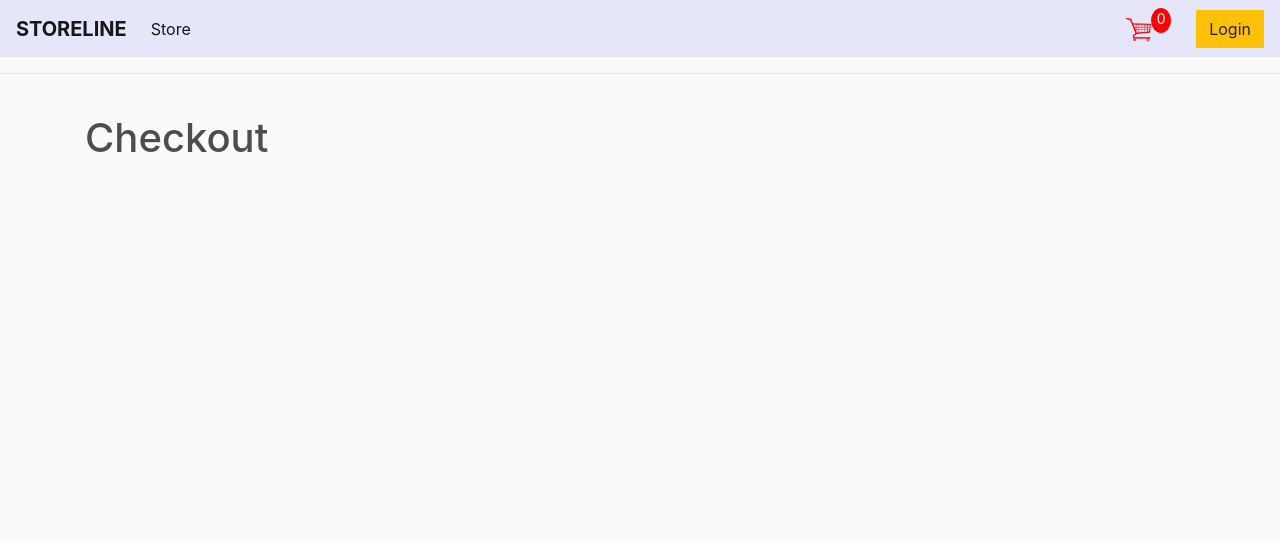
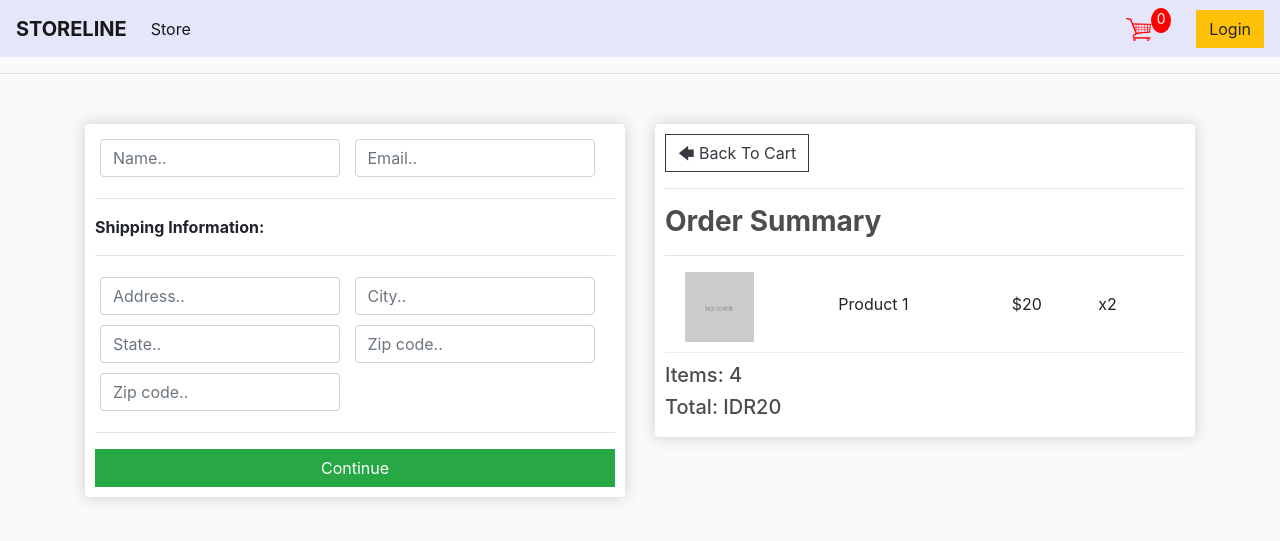
Before and after one commit to hakimamarullah/storeline, a Django app: page /checkout/ in a window 1280 px wide. Shown: the top 541 px of the page. Run offline with Django 3.2, Linux system fonts and the light colour scheme; some libraries are stand-ins or nearby versions.

Commit message:
Template done

```diff
--- a/static/css/main.css
+++ b/static/css/main.css
@@ -55,7 +55,9 @@ h1,h2,h3,h4,h5,h6{
 }
 
 .row-image{
-	width: 100px;
+	width: 40%;
+	height: 70px;
+	margin-left: 20px;
 }
 
 .form-field{
@@ -71,6 +73,9 @@ h1,h2,h3,h4,h5,h6{
     margin-bottom: 10px;
     border-bottom: 1px solid #ececec;
 
+}
+.cart-row p{
+	margin-top: 20px;
 }
 
 .quantity{
--- a/store/templates/store/checkout.html
+++ b/store/templates/store/checkout.html
@@ -1,5 +1,65 @@
 {% extends 'store/index.html' %}
 {% load static %}
 {% block content %}
- <h1>Checkout</h1>
+ <div class="row">
+     <div class="col-lg-6">
+         <div class="box-element" id="form-wrapper">
+             <form id="form">
+                    <div id="user-info">
+                        <div class="form-field">
+                            <input required class="form-control" type="text" name="name" placeholder="Name..">
+                        </div>
+                        <div class="form-field">
+                            <input required class="form-control" type="email" name="email" placeholder="Email..">
+                        </div>
+                    </div>
+
+                    <div id="shipping-info">
+                        <hr>
+                        <p><b>Shipping Information:</b></p>
+                        <hr>
+                        <div class="form-field">
+                            <input class="form-control" type="text" name="address" placeholder="Address..">
+                        </div>
+                        <div class="form-field">
+                            <input class="form-control" type="text" name="city" placeholder="City..">
+                        </div>
+                        <div class="form-field">
+                            <input class="form-control" type="text" name="state" placeholder="State..">
+                        </div>
+                        <div class="form-field">
+                            <input class="form-control" type="text" name="zipcode" placeholder="Zip code..">
+                        </div>
+                        <div class="form-field">
+                            <input class="form-control" type="text" name="country" placeholder="Zip code..">
+                        </div>
+                    </div>
+
+                    <hr>
+                    <input id="form-button" class="btn btn-success btn-block" type="submit" value="Continue">
+                </form>
+         </div>
+         <br>
+         <div class="payment-info hidden" id="payment-info">
+             <small>Paypal Options</small>
+         </div>
+
+     </div>
+     <div class="col-lg-6">
+         <div class="box-element">
+            <a class= "btn btn-outline-dark" href="{% url 'store:cart'%}">&#129092; Back To Cart</a>
+            <hr>
+            <h3><strong>Order Summary</strong></h3>
+            <hr>
+            <div class="cart-row">
+                <div style="flex:2"><img class="row-image" src="{% static 'images/placeholder.png'%}"></div>
+                <div style="flex:2"><p>Product 1</p></div>
+                <div style="flex:1"><p>$20</p></div>
+                <div style="flex:1"><p>x2</p></div>
+            </div>
+            <h5>Items:  4</h5>
+            <h5>Total:  IDR20</h5>
+         </div>
+     </div>
+ </div>
 {% endblock content %}
```
Also changed, not shown: store/templates/store/cart.html (+42 -1 lines), static/images/arrow-down.png (added), static/images/arrow-up.png (added).
